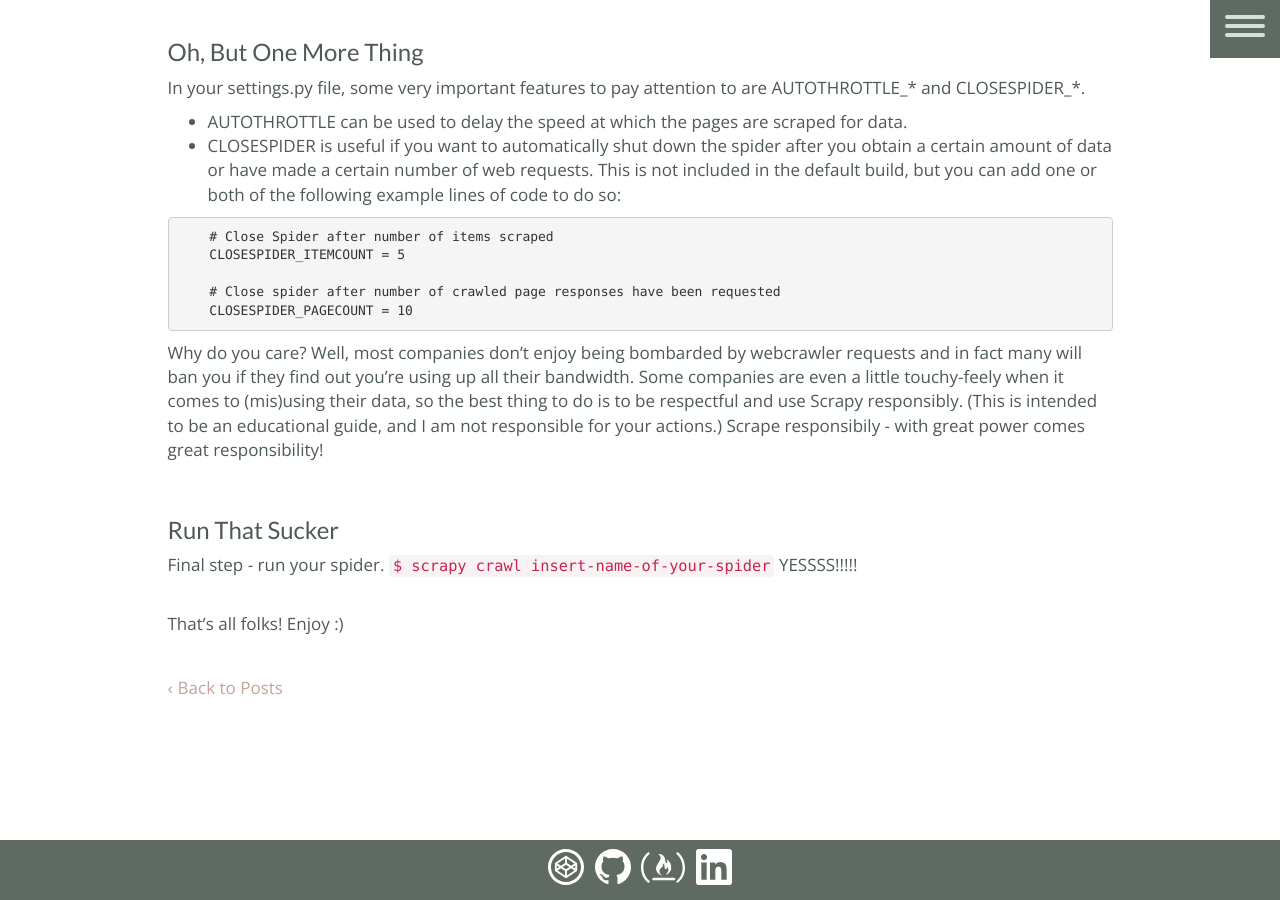
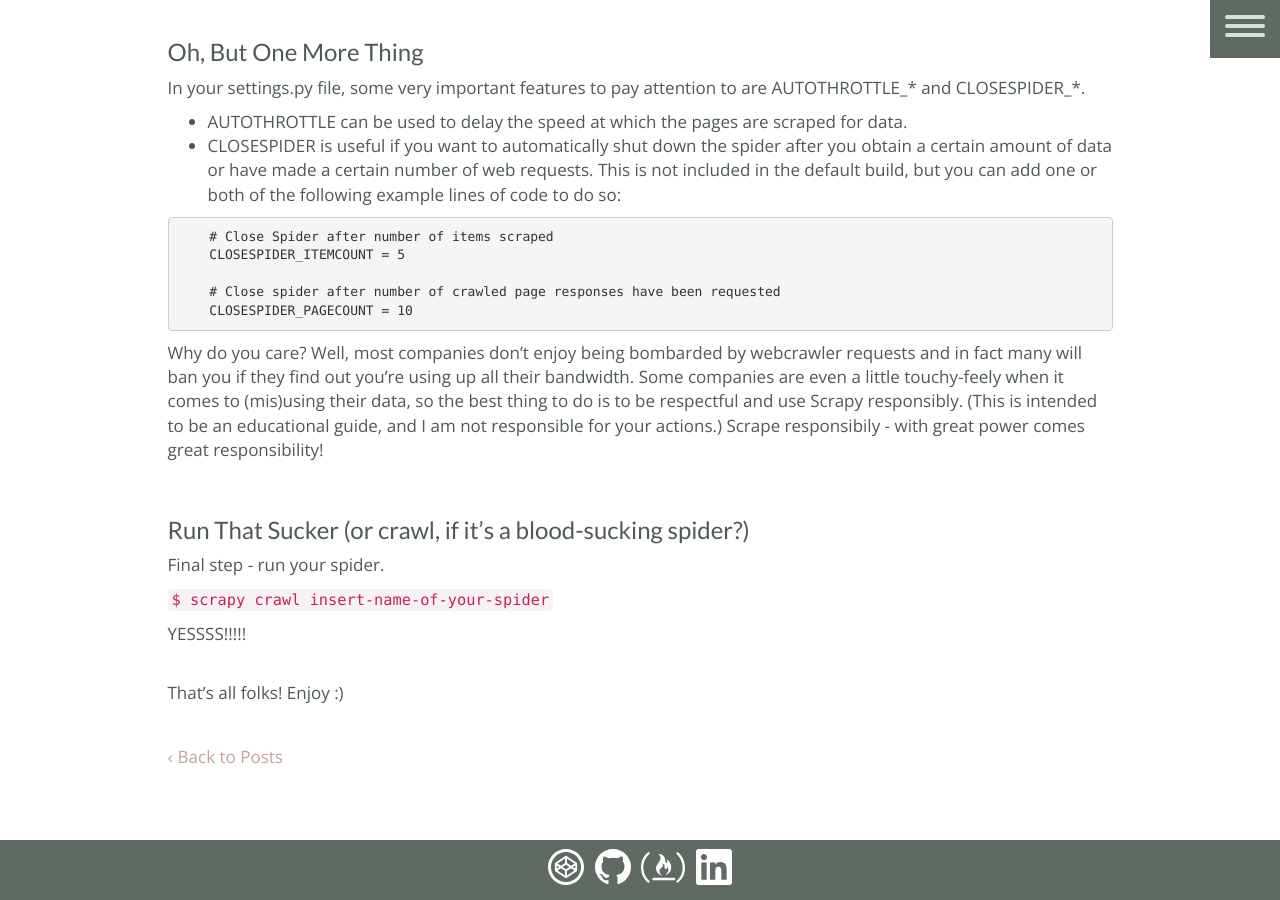
Before and after one commit to jttyeung/jttyeung.github.io, a Jekyll site: the page built from _posts/2017-04-29-scraping-and-crawling-craigslist-with-scrapy.md, in a window 1280 px wide and 900 px high, scrolled down 7139 px. Built offline with Jekyll 4.4.1, drawn with Linux system fonts in a browser that asks for light colours; nearby versions of some CDN libraries; comment, search, counter and statistics services are not loaded.

Commit message:
formatted text

```diff
--- a/_posts/2017-04-29-scraping-and-crawling-craigslist-with-scrapy.md
+++ b/_posts/2017-04-29-scraping-and-crawling-craigslist-with-scrapy.md
@@ -341,9 +341,11 @@ In your settings.py file, some very important features to pay attention to are A
 Why do you care? Well, most companies don't enjoy being bombarded by webcrawler requests and in fact many will ban you if they find out you're using up all their bandwidth. Some companies are even a little touchy-feely when it comes to (mis)using their data, so the best thing to do is to be respectful and use Scrapy responsibly. (This is intended to be an educational guide, and I am not responsible for your actions.) Scrape responsibily - with great power comes great responsibility!
 
 <br>
-### Run That Sucker
+### Run That Sucker (or crawl, if it's a blood-sucking spider?)
 Final step - run your spider.
+
 `$ scrapy crawl insert-name-of-your-spider`
+
 YESSSS!!!!!
 
 <br>
```
